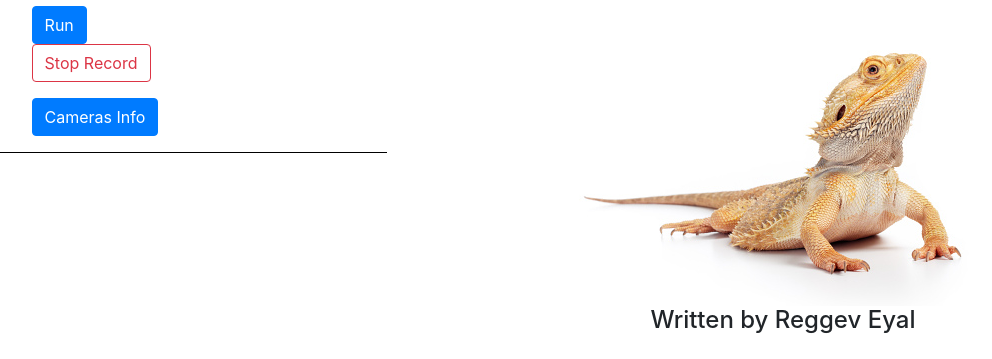
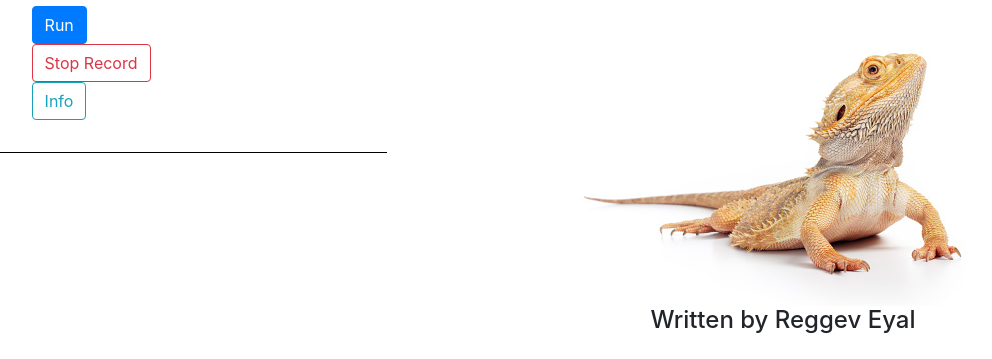
Before and after one commit to regevti/Pogona_Pursuit, a Flask app: page / in a window 1280 px wide. Shown: the part 441-800 px from the top of the page, without its empty margins (253-1245 px from the left). Run offline with Flask 2, Linux system fonts and the light colour scheme; data that the repository does not hold is empty; some libraries are stand-ins or nearby versions.

Commit message:
camera info

```diff
--- a/Arena/arena.py
+++ b/Arena/arena.py
@@ -250,7 +250,7 @@ def display_info():
 
     df = pd.DataFrame(df, columns=INFO_FIELDS, index=index)
     del cam, sc
-    output = f'\nCameras Info:\n\n{df}\n'
+    output = f'\nCameras Info:\n\n{df.to_string()}\n'
     cam_list.Clear()
     # system.ReleaseInstance()
     return output
--- a/Arena/templates/index.html
+++ b/Arena/templates/index.html
@@ -75,12 +75,8 @@
                 <div class="form-group row">
                     <div class="col">
                         <button type="submit" class="btn btn-primary mr-2">Run</button>
-                        <button id="stopRecord" type="button" class="btn btn-outline-danger">Stop Record</button>
-                    </div>
-                </div>
-                <div class="row">
-                    <div class="col">
-                        <button id="camerasInfo" type="button" class="btn btn-primary">Cameras Info</button>
+                        <button id="stopRecord" type="button" class="btn btn-outline-danger mr-4">Stop Record</button>
+                        <button id="camerasInfo" type="button" class="btn btn-outline-info">Info</button>
                     </div>
                 </div>
             </form>
```
